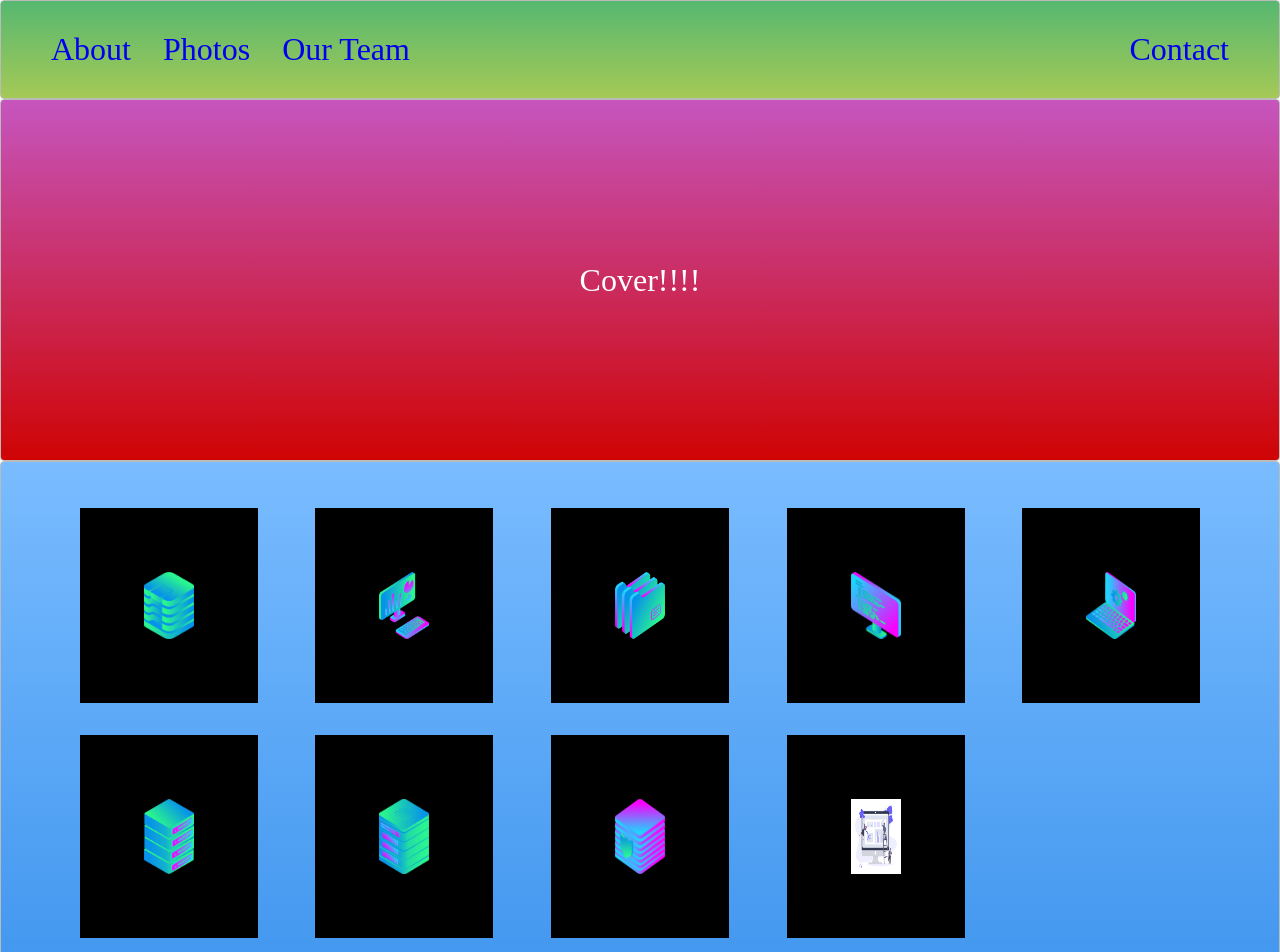
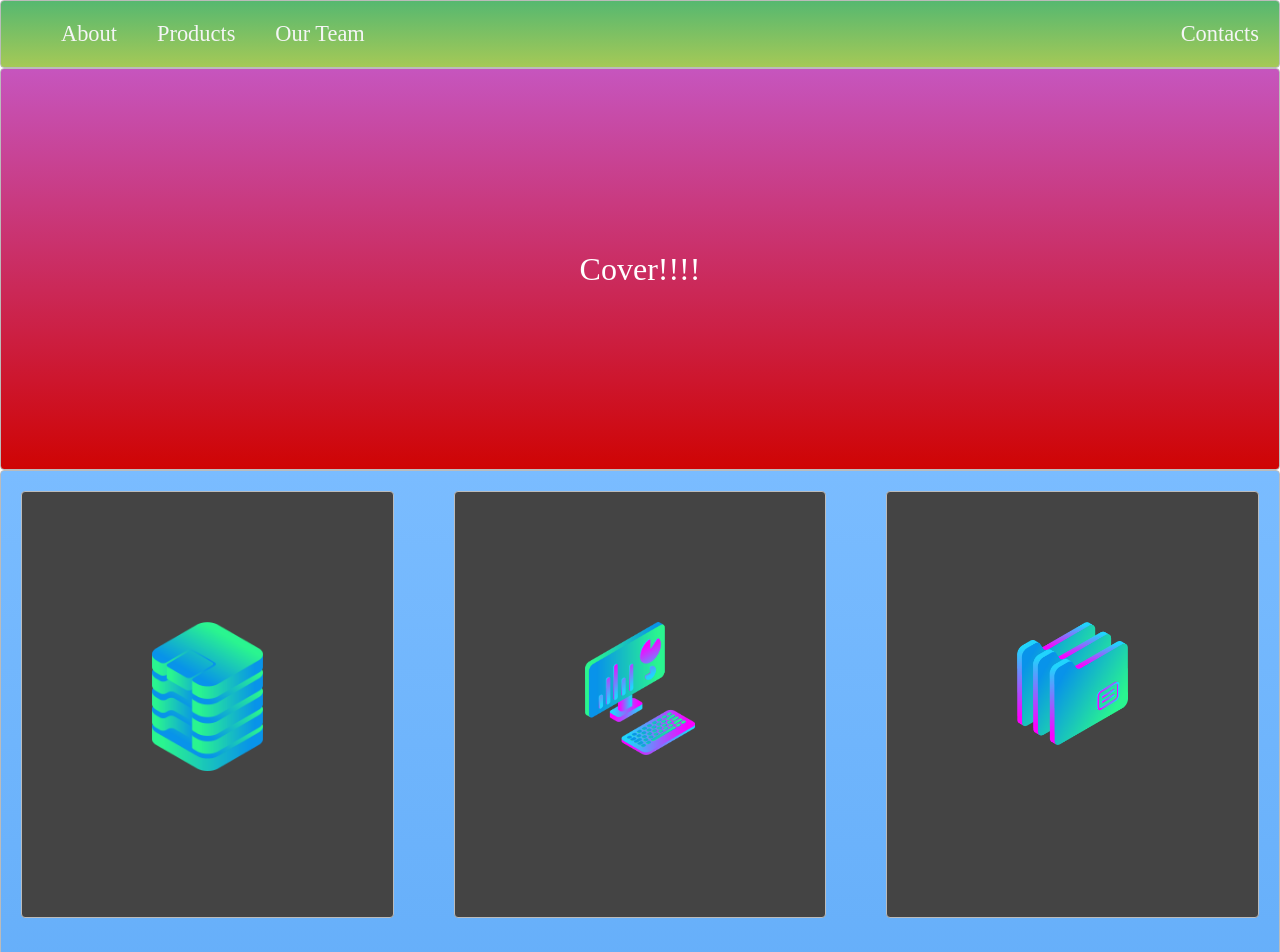
Before and after one commit to Pawper/CSS-Layout---Zero-to-Master---The-Complete-Web-Developer, a plain HTML site: page index.html in a window 1280 px wide. Shown: the top 952 px of the page. Drawn offline with Linux system fonts and the light colour scheme.

Commit message:
Implemented solutions

```diff
--- a/index.html
+++ b/index.html
@@ -7,7 +7,7 @@
 </head>
 
 <body>
-  <div class="zone green">
+  <!-- <div class="zone green">
     <nav class="navbar1">
       <li><a href="#about">About</a></li>
       <li><a href="#photos">Photos</a></li>
@@ -16,20 +16,46 @@
     <nav class="navbar2">
       <li><a href="#contact">Contact</a></li>
     </nav>
+  </div> -->
+  <nav class="zone green">
+    <ul class="main-nav">
+      <li><a href="">About</a></li>
+      <li><a href="">Products</a></li>
+      <li><a href="">Our Team</a></li>
+      <li class="push"><a href="">Contacts</a></li>
+    </ul>
+  </nav>
+  <div class="container zone red">Cover!!!!</div>
+  <div class="zone blue grid-wrapper">
+    <div class="box zone">
+      <img src="img/data_storage_2_2.png" alt="">
     </div>
-  <div class="zone red">Cover!!!!</div>
-  <div class="zone blue">
-    <img src="img/data_storage_2_2.png" alt="">
+    <div class="box zone">
       <img src="img/desktop_analytics_2.png" alt="">
+    </div>
+    <div class="box zone">
       <img src="img/files_2.png" alt="">
+    </div>
+    <div class="box zone">
       <img src="img/monitor_coding_2.png" alt="">
+    </div>
+    <div class="box zone">
       <img src="img/monitor_settings_2.png" alt="">
+    </div>
+    <div class="box zone">
       <img src="img/server_2_2.png" alt="">
+    </div>
+    <div class="box zone">
       <img src="img/server_3.png" alt="">
+    </div>
+    <div class="box zone">
       <img src="img/server_safe_2.png" alt="">
+    </div>
+    <div class="box zone">
       <img src="img/undraw.png" alt="">
     </div>
-  <div class="zone yellow">Footer</div>
+  </div>
+  <footer class="zone yellow">zero => mastery</footer>
 </body>
 
 </html>
--- a/style.css
+++ b/style.css
@@ -1,4 +1,4 @@
-body {
+/* body {
     display: flex;
     flex-direction: column;
     padding: 0;
@@ -46,11 +46,15 @@ body {
 
 .yellow {
     text-align: center;
+} */
+
+body {
+    margin: auto 0;
 }
 
 .zone {
-    padding:30px 50px;
-    /* margin:40px 60px; */
+    /* padding:30px 50px;
+    margin:40px 60px; */
     cursor:pointer;
     /* display:inline-block; */
     color:#FFF;
@@ -65,6 +69,63 @@ body {
     -moz-box-shadow:rgba(0,0,0,0.8) 0px 5px 15px, inset rgba(0,0,0,0.15) 0px -10px 20px;
     -o-box-shadow:rgba(0,0,0,0.8) 0px 5px 15px, inset rgba(0,0,0,0.15) 0px -10px 20px;
     box-shadow:rgba(0,0,0,0.8) 0px 5px 15px, inset rgba(0,0,0,0.15) 0px -10px 20px;
+}
+
+/* NAV */
+.main-nav {
+    display: flex;
+    list-style: none;
+    font-size: 0.7em;
+    margin: 0;
+}
+
+@media only screen and (max-width: 600px) {
+    .main-nav {
+        font-size: 0.5em;
+        padding: 0;
+    }
+}
+
+.push {
+    margin-left: auto;
+}
+
+li {
+    padding: 20px;
+}
+
+a {
+    color: #f5f5f6;
+    text-decoration: none;
+}
+
+/* COVER */
+.container {
+    display: flex;
+    align-items: center;
+    justify-content: center;
+    height: 50vh;
+}
+
+/* GRID */
+.grid-wrapper {
+    display: grid;
+    gap: 20px;
+    grid-template-columns: repeat(auto-fill, minmax(350px,1fr));
+}
+
+.box > img {
+    width: 100%;
+}
+
+.box {
+    background-color: #444;
+    padding: 130px;
+    margin: 20px;
+}
+
+footer {
+    text-align: center;
 }
 
 /*https://paulund.co.uk/how-to-create-shiny-css-buttons*/
```
Lines whose indentation alone changed are shown as unchanged.
